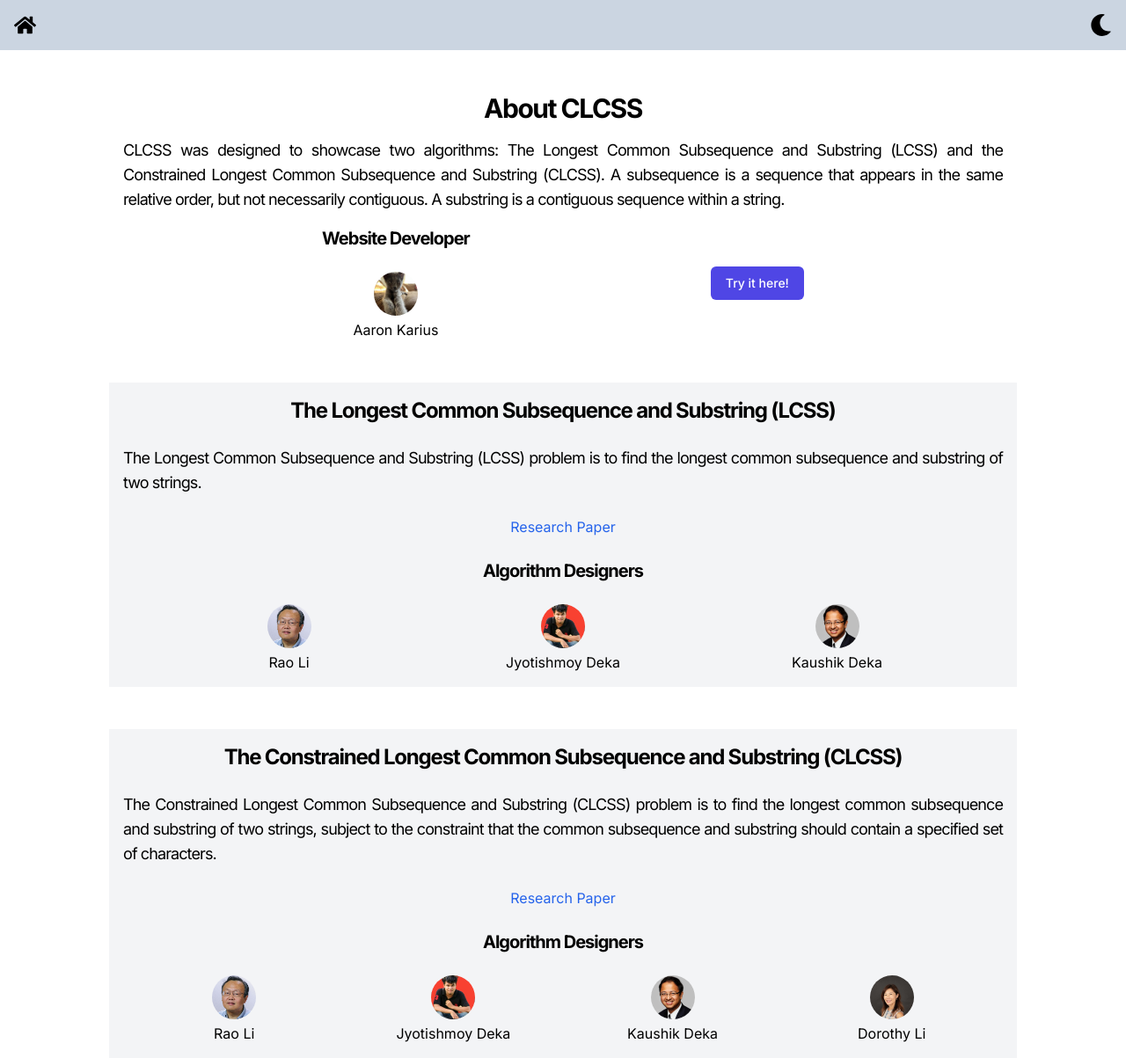
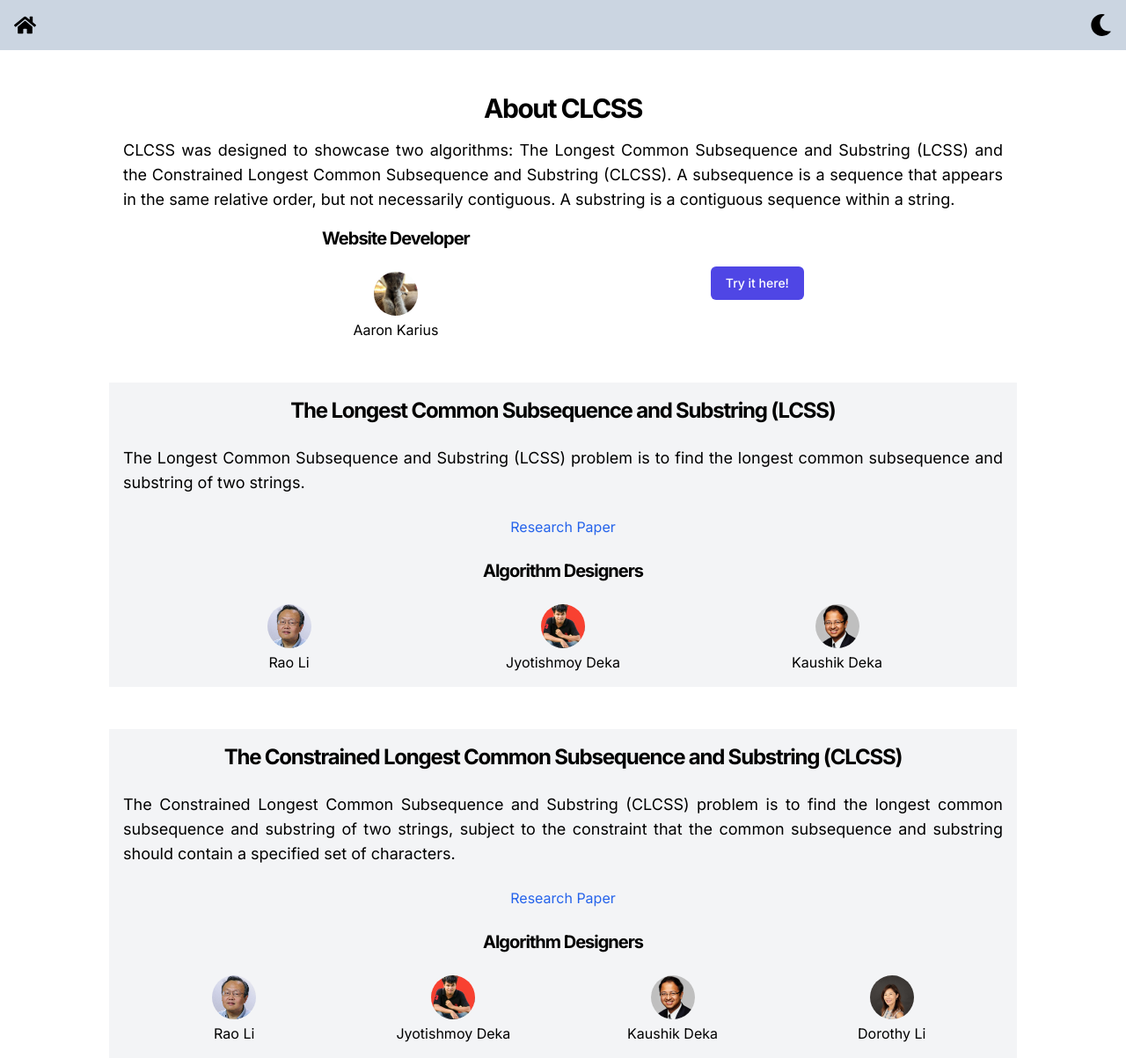
Before and after one commit to aaronkarius/LCSS, a Next.js app: page / in a window 1280 px wide. Shown: the whole page at 88% size. Built offline with nearby package versions, Linux system fonts and the light colour scheme.

Commit message:
removing tighter tracking on paragraphs

```diff
--- a/app/page.jsx
+++ b/app/page.jsx
@@ -8,7 +8,7 @@ const Home = () => {
                 <p className="text-xl font-bold tracking-tighter text-center lg:text-3xl">
                     About CLCSS
                 </p>
-                <p className="max-w-[1000px] text-justify text-lg tracking-tighter">
+                <p className="max-w-[1000px] text-justify text-lg">
                     CLCSS was designed to showcase two algorithms: The Longest
                     Common Subsequence and Substring (LCSS) and the Constrained
                     Longest Common Subsequence and Substring (CLCSS). A
@@ -44,7 +44,7 @@ const Home = () => {
                 <p className="text-xl font-bold tracking-tighter text-center lg:text-2xl">
                     The Longest Common Subsequence and Substring (LCSS)
                 </p>
-                <p className="max-w-[1000px] text-justify text-lg tracking-tighter">
+                <p className="max-w-[1000px] text-justify text-lg">
                     The Longest Common Subsequence and Substring (LCSS) problem
                     is to find the longest common subsequence and substring of
                     two strings.
@@ -97,7 +97,7 @@ const Home = () => {
                     The Constrained Longest Common Subsequence and Substring
                     (CLCSS)
                 </p>
-                <p className="max-w-[1000px] text-justify text-lg tracking-tighter">
+                <p className="max-w-[1000px] text-justify text-lg">
                     The Constrained Longest Common Subsequence and Substring
                     (CLCSS) problem is to find the longest common subsequence
                     and substring of two strings, subject to the constraint that
```
